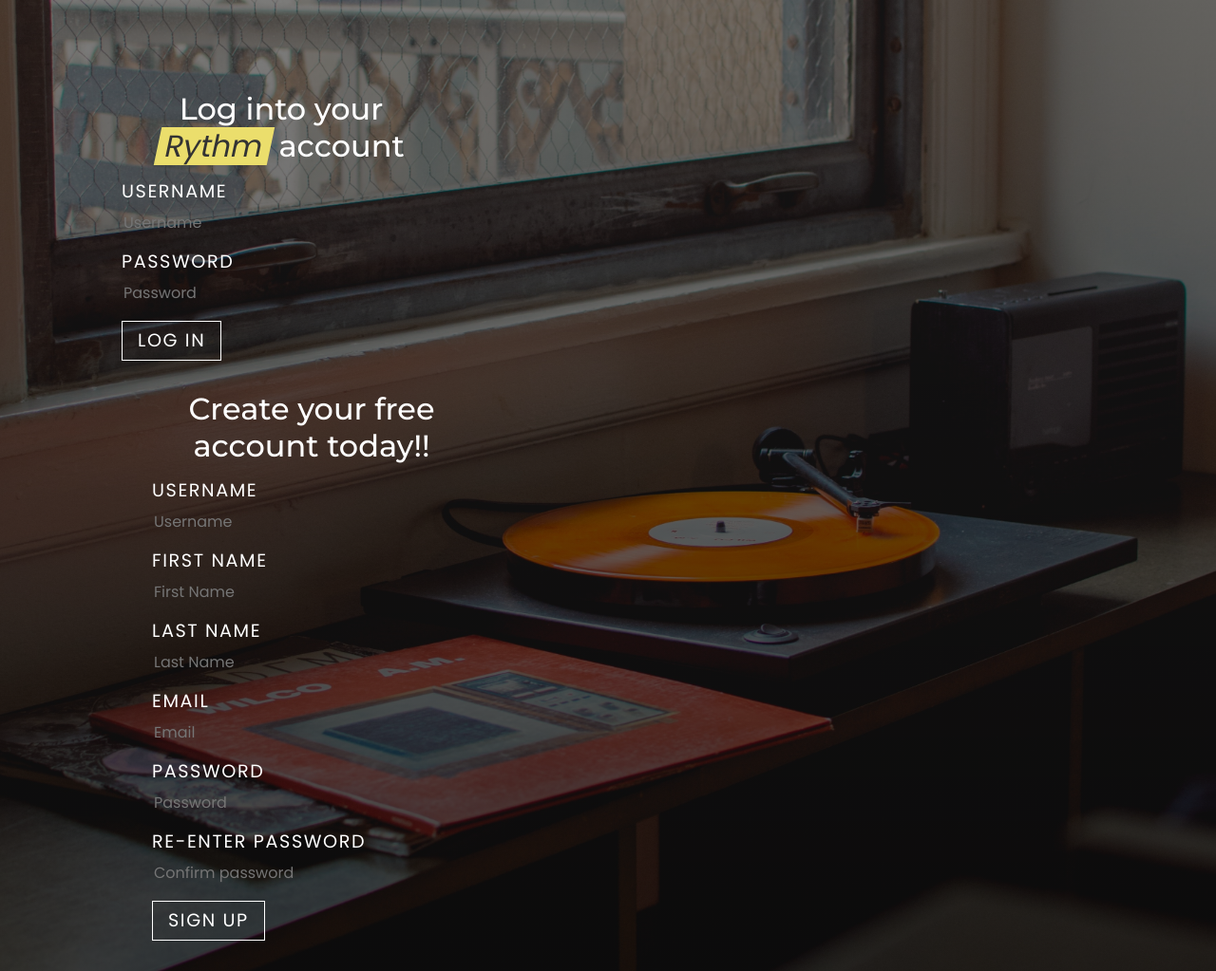
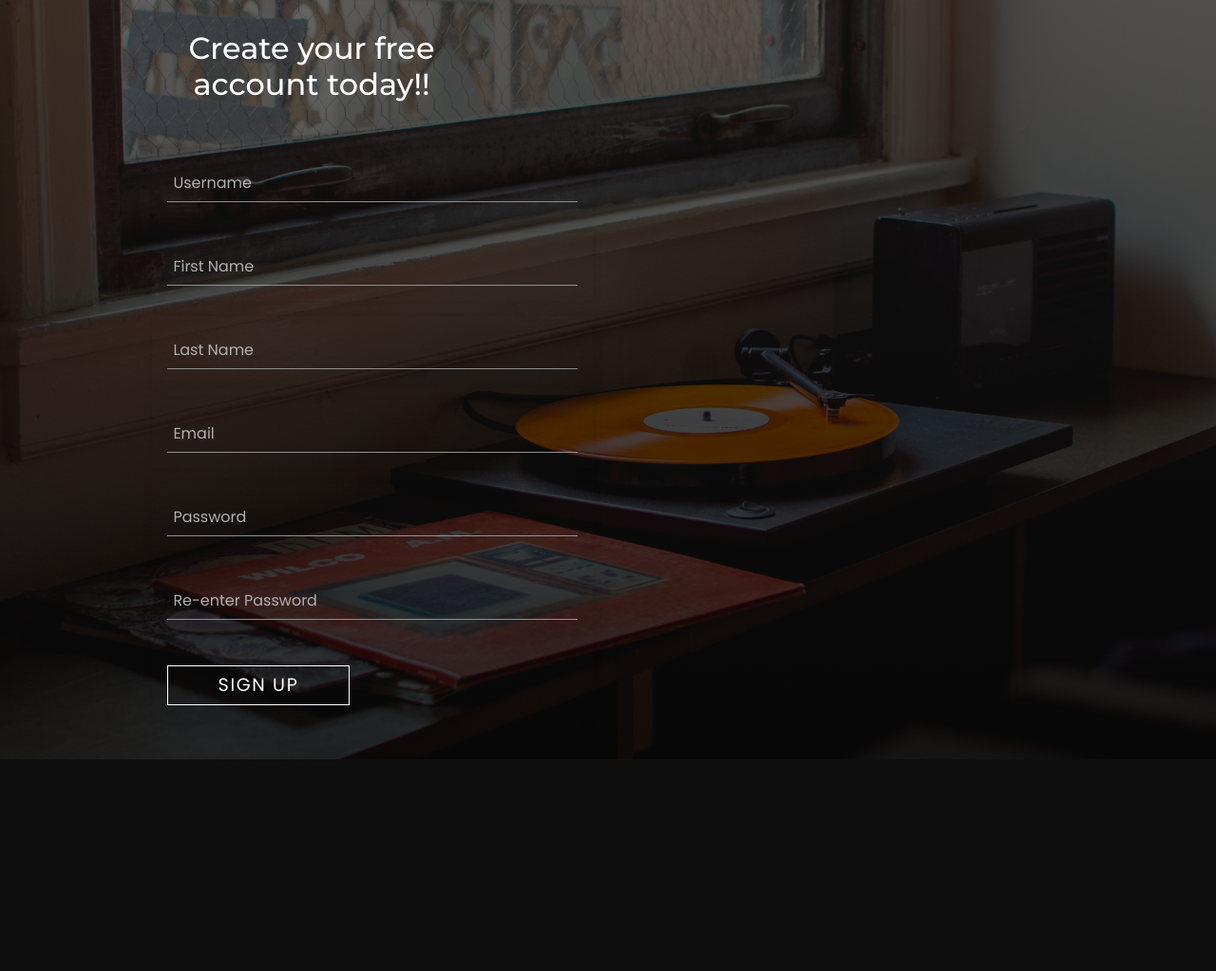
Before and after one commit to hasin023/Rythm, a PHP site: page /register.php in a window 1280 px wide. Shown: the whole page at 95% size. After the commit the page ends 800 px from the top, so only its background shows below. Run offline with PHP 8.4, Linux system fonts and the light colour scheme.

Commit message:
Improved css styles

```diff
--- a/css/register.css
+++ b/css/register.css
@@ -9,7 +9,7 @@ body {
 }
 
 .backgroundImg {
-  background-image: linear-gradient(rgba(0, 0, 0, 0.5), rgba(0, 0, 0, 0.7)),
+  background-image: linear-gradient(rgba(0, 0, 0, 0.6), rgba(0, 0, 0, 0.8)),
     url(../img/heroBG.jpg);
   background-size: cover;
   background-position: center;
@@ -17,6 +17,15 @@ body {
   display: table;
   height: 100vh;
   width: 100%;
+}
+
+.highlight {
+  background-color: rgb(235, 222, 108);
+  transform: skewX(-12deg);
+  color: #333;
+  font-weight: 500;
+  display: inline-block;
+  padding: 0.5rem 0.5rem;
 }
 
 .loginContainer * {
@@ -44,18 +53,38 @@ body {
   font-family: "Montserrat", sans-serif;
   font-weight: 500;
   font-size: 2rem;
-  margin-bottom: 1rem;
+  margin-top: 0;
+  margin-bottom: 3rem;
   line-height: 1.2;
   text-align: center;
 }
 
-.highlight {
-  background-color: rgb(235, 222, 108);
-  transform: skewX(-12deg);
-  color: #333;
-  font-weight: 500;
-  display: inline-block;
-  padding: 0.5rem 0.5rem;
+::-webkit-input-placeholder {
+  /* WebKit, Blink, Edge */
+  color: #d8d6d6;
+}
+:-moz-placeholder {
+  /* Mozilla Firefox 4 to 18 */
+  color: #d8d6d6;
+  opacity: 1;
+}
+::-moz-placeholder {
+  /* Mozilla Firefox 19+ */
+  color: #d8d6d6;
+  opacity: 1;
+}
+:-ms-input-placeholder {
+  /* Internet Explorer 10-11 */
+  color: #d8d6d6;
+}
+::-ms-input-placeholder {
+  /* Microsoft Edge */
+  color: #d8d6d6;
+}
+
+::placeholder {
+  /* Most modern browsers support this now. */
+  color: #d8d6d6;
 }
 
 #loginForm {
@@ -74,26 +103,80 @@ body {
   font-family: "Poppins", sans-serif;
 }
 
-.textBox {
-  background-color: transparent;
-  border: none;
-  outline: none;
-  font-size: 1rem;
-  width: 100%;
-  display: block;
-  margin-bottom: 1rem;
-  transition: all 0.2s;
+.wrapper {
+  width: 29rem;
+  background: transparent;
+  padding: 1rem;
+  box-shadow: 0 0 10px rgba(0, 0, 0, 0.1);
 }
 
-.textBox:focus {
-  border-bottom: 1px solid #fff;
+.wrapper .input-data {
+  height: 2.5rem;
+  width: 100%;
+  position: relative;
+}
+
+.wrapper .input-data input {
+  height: 100%;
+  width: 100%;
+  outline: none;
+  border: none;
+  font-size: 1rem;
+  padding-top: 0.5rem;
+  border-bottom: 1px solid #909090;
+  background: transparent;
+  color: #fff;
+}
+
+.wrapper .input-data input:focus ~ label,
+.wrapper .input-data input:valid ~ label {
+  transform: translateY(-1.5rem);
+  font-size: 0.8rem;
+  color: #b1b1b1;
+}
+
+.wrapper .input-data label {
+  font-family: "Poppins", sans-serif;
+  position: absolute;
+  bottom: 0.5rem;
+  left: 0.4rem;
+  pointer-events: none;
+  font-size: 1rem;
+  color: #b1b1b1;
+  transition: all 0.3s ease;
+}
+.wrapper .input-data .underline {
+  position: absolute;
+  bottom: 0;
+  height: 2px;
+  width: 100%;
+  background: #fff;
+  transform: scaleX(0);
+  transform-origin: left;
+  transition: transform 0.3s ease;
+}
+
+.wrapper .input-data input:focus ~ .underline,
+.wrapper .input-data input:valid ~ .underline {
+  transform: scaleX(1);
+}
+
+.input-data .underline:before {
+  position: absolute;
+  content: "";
+  height: 100%;
+  width: 100%;
+  background: #fff;
+  transform: scale(0);
 }
 
 .submitButton {
   background-color: transparent;
+  margin-top: 2rem;
   border: 1px solid #fff;
   padding: 0.5rem 1rem;
   font-size: 1.2rem;
+  width: 12rem;
   font-weight: 500;
   text-transform: uppercase;
   letter-spacing: 0.1rem;
@@ -102,8 +185,16 @@ body {
   transition: all 0.3s;
 }
 
+#loginButton {
+  margin-left: 1rem;
+}
+
 .submitButton:hover,
 .submitButton:active {
   background-color: #fff;
   color: #333;
 }
+
+.hidden {
+  display: none;
+}
--- a/register.php
+++ b/register.php
@@ -36,59 +36,108 @@ function getInput($name){
     <div class= "backgroundImg">
         <div class = "loginContainer">
             <div class = "inputContainer">
+                <div class = "loginForm hidden">
                     <form id = "loginForm" action = "register.php" method = "POST">
                         <h3>Log into your <span class = "highlight">Rythm</span> account</h3>
                         <p>
                             <?php echo $account->getError(Constants::$loginFailed); ?>
-                        <label class = "inputLabel" for = "loginUsername">Username</label>
-                        <input class = "textBox" id = "loginUsername" name = "loginUsername" type = "text" placeholder = "Username" required>
+                            <div class = "wrapper">
+                                <div class = "input-data">
+                                    <input id = "loginUsername" name = "loginUsername" type = "text" required>
+                                    <div class = "underline"></div>
+                                    <label for = "loginUsername">Username</label>
+                                </div>
+                            </div>
                         </p>
                         <p>
-                        <label class = "inputLabel" for = "loginPassword">Password</label>
-                        <input class = "textBox" id = "loginPassword" name = "loginPassword" type = "password" placeholder = "Password" required>
+                            <div class = "wrapper">
+                                <div class = "input-data">
+                                    <input id = "loginPassword" name = "loginPassword" type = "password" required>
+                                    <div class = "underline"></div>
+                                    <label for = "loginPassword">Password</label>
+                                </div>
+                            </div>
                     </p>
-                    <button class = "submitButton" type = "submit" name = "loginButton">LOG IN</button>
+                    <button class = "submitButton" id = "loginButton" type = "submit" name = "loginButton">LOG IN</button>
                 </form>
+            </div>
 
 
-
+                <div class = "registerForm ">
                     <form id = "registrationForm" action = "register.php" method = "POST">
                         <h3>Create your free account today!!</h3>
                     <p>
                         <?php echo $account->getError(Constants::$usernameCharacters); ?>
                         <?php echo $account->getError(Constants::$usernameTaken); ?>
-                        <label class = "inputLabel" for = "username">Username</label>
-                        <input class = "textBox" id = "username" name = "username" type = "text" placeholder = "Username" value = "<?php getInput('username') ?>" required>
+
+                        <div class = "wrapper">
+                            <div class = "input-data">
+                                <input id = "username" name = "username" type = "text" value = "<?php getInput('username') ?>" required>
+                                <div class = "underline"></div>
+                                <label for = "username">Username</label>
+                            </div>
+                        </div>
                     </p>
                     <p>
                         <?php echo $account->getError(Constants::$nameCharacters); ?>
-                        <label class = "inputLabel" for = "firstName">First Name</label>
-                        <input class = "textBox" id = "firstName" name = "firstName" type = "text" placeholder = "First Name" value = "<?php getInput('firstName') ?>" required>
+
+                        <div class = "wrapper">
+                            <div class = "input-data">
+                                <input id = "firstName" name = "firstName" type = "text" value = "<?php getInput('firstName') ?>" required>
+                                <div class = "underline"></div>
+                                <label for = "firstName">First Name</label>
+                            </div>
+                        </div>
                     </p>
                     <p>
                         <?php echo $account->getError(Constants::$nameCharacters); ?>
-                        <label class = "inputLabel" for = "lastName">Last Name</label>
-                        <input class = "textBox" id = "lastName" name = "lastName" type = "text" placeholder = "Last Name" value = "<?php getInput('lastName') ?>" required>
+
+                        <div class = "wrapper">
+                            <div class = "input-data">
+                            <input id = "lastName" name = "lastName" type = "text" value = "<?php getInput('lastName') ?>" required>
+                                <div class = "underline"></div>
+                                <label for = "lastName">Last Name</label>
+                            </div>
+                        </div>
                     </p>
                     <p>
                         <?php echo $account->getError(Constants::$emailInvalid); ?>
                         <?php echo $account->getError(Constants::$emailTaken); ?>
-                        <label class = "inputLabel" for = "email">Email</label>
-                        <input class = "textBox" id = "email" name = "email" type = "email" placeholder = "Email" value = "<?php getInput('email') ?>" required>
+
+                        <div class = "wrapper">
+                            <div class = "input-data">
+                                <input id = "email" name = "email" type = "email" value = "<?php getInput('email') ?>" required>
+                                <div class = "underline"></div>
+                                <label for = "email">Email</label>
+                            </div>
+                        </div>
                     </p>
                     <p>
                         <?php echo $account->getError(Constants::$passwordCharacters); ?>
                         <?php echo $account->getError(Constants::$passwordNotAlphanumeric); ?>
-                        <label class = "inputLabel" for = "password">Password</label>
-                        <input class = "textBox" id = "password" name = "password" type = "password" placeholder = "Password" required>
+
+                        <div class = "wrapper">
+                            <div class = "input-data">
+                                <input id = "password" name = "password" type = "password" required>
+                                <div class = "underline"></div>
+                                <label for = "password">Password</label>
+                            </div>
+                        </div>
                     </p>
                     <p>
                         <?php echo $account->getError(Constants::$passwordsDoNotMatch); ?>
-                        <label class = "inputLabel" for = "confirmPassword">Re-enter Password</label>
-                        <input class = "textBox" id = "confirmPassword" name = "confirmPassword" type = "password" placeholder = "Confirm password" required>
+
+                        <div class = "wrapper">
+                            <div class = "input-data">
+                                <input id = "confirmPassword" name = "confirmPassword" type = "password" required>
+                                <div class = "underline"></div>
+                                <label for = "confirmPassword">Re-enter Password</label>
+                            </div>
                         </p>
+
                         <button class = "submitButton" type = "submit" name = "registerButton">SIGN UP</button>
                     </form>
+                </div>
 
             </div>
         </div>
```
Lines whose indentation alone changed are shown as unchanged.
